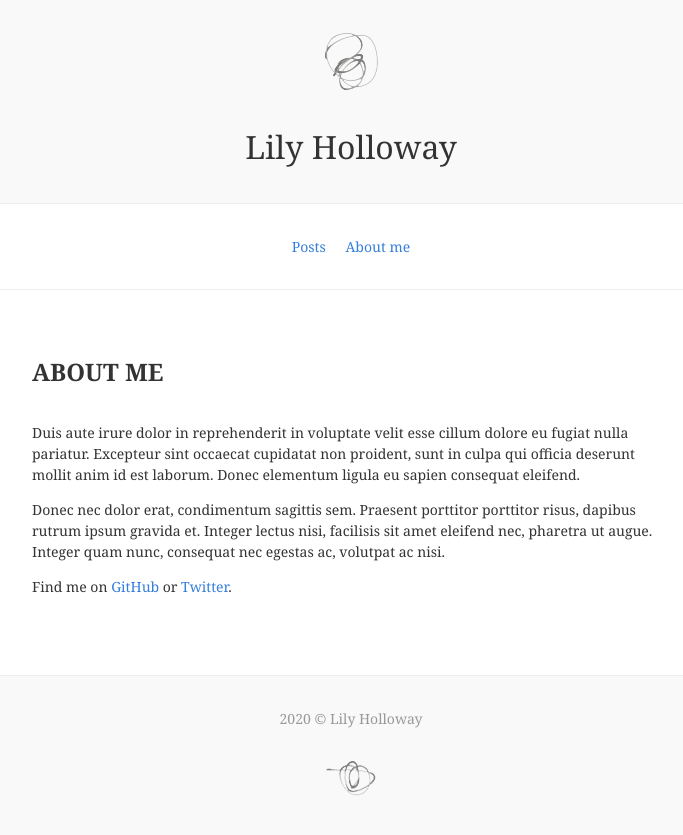
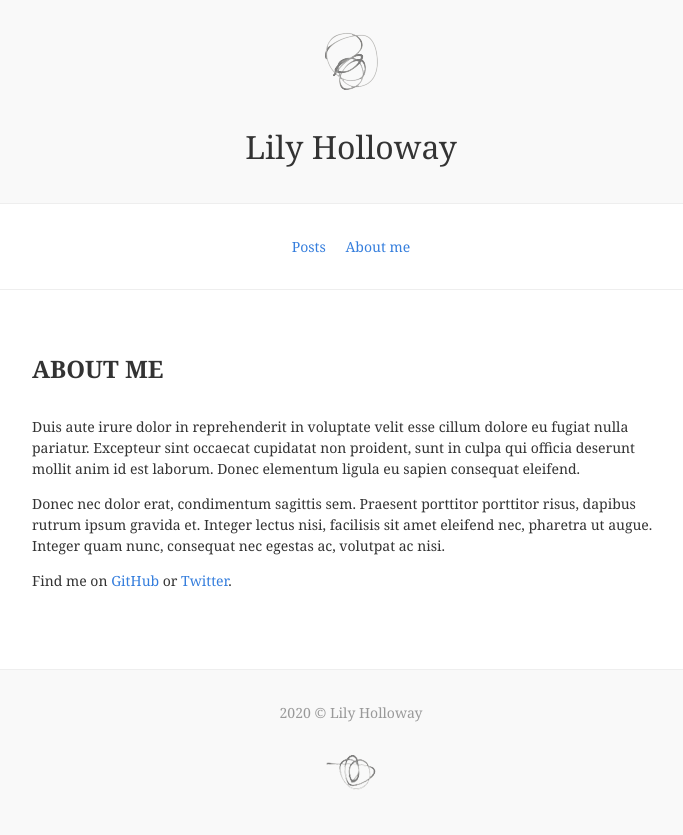
Before and after one commit to lilyholloway/lilyholloway.github.io, a Jekyll site: the page built from about.md, in a window 1280 px wide. Shown: the top 835 px of the page, without its empty margins (289-972 px from the left). Built offline with Jekyll 4.4.1, drawn with Linux system fonts in a browser that asks for light colours; nearby versions of some CDN libraries.

Commit message:
Update default.html

```diff
--- a/_layouts/default.html
+++ b/_layouts/default.html
@@ -28,7 +28,7 @@
         {% if page.title %}
           <div class="mb4">
             {% if page.date %}<div class="fw600 light-silver mt1">{{ page.date | date_to_string }}</div>{% endif %}
-            <h1 class="ttu f3 mt0 cb mb2">
+            <h1 class="ttu f3 mt0 lh-title cb mb2">
               {% if is_post %}
               {% endif %}
               {{ page.title }}
```
